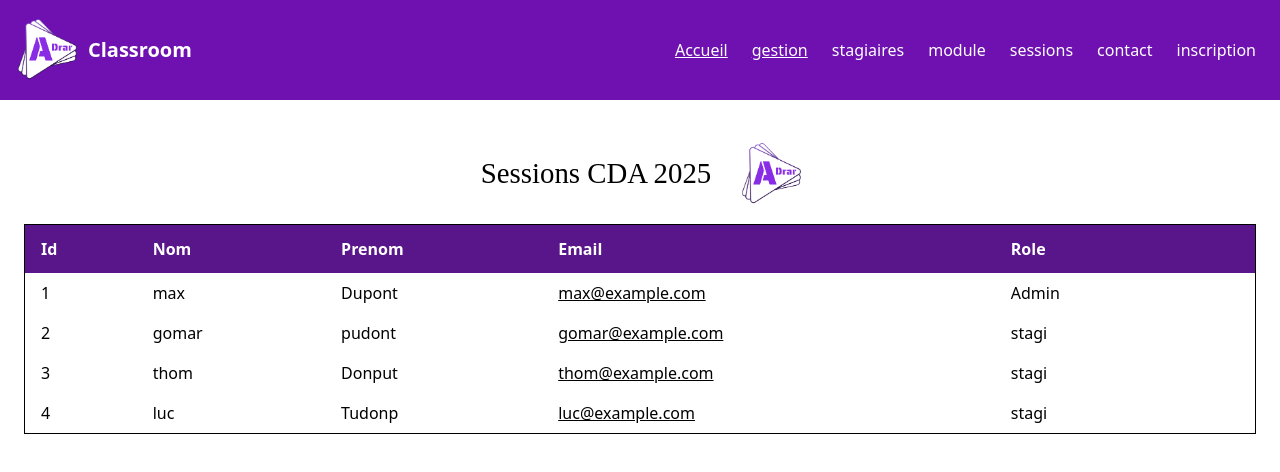
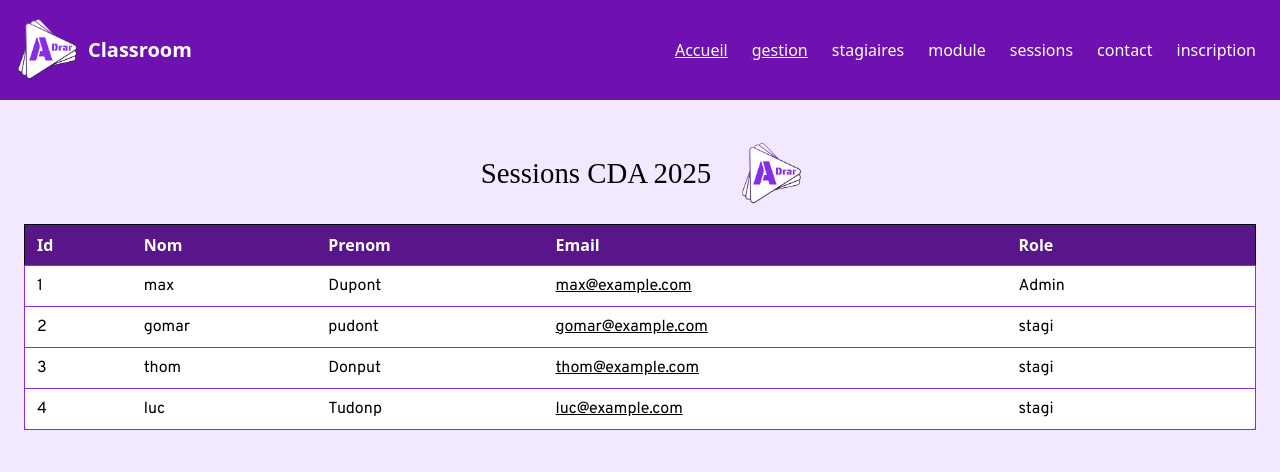
Before and after one commit to MaximeCloarec/Classroom, an Angular app in the folder classroom-frontend/: page /GestionAdmin in a window 1280 px wide. Shown: the top 472 px of the page. Built offline with nearby package versions, Linux system fonts and the light colour scheme; a web font is replaced by a local one.

Commit message:
fin de la page dashboard (ajout bouton image + mise en forme globale

```diff
--- a/classroom-frontend/src/app/pages/dashboard-ad/dashboard-ad.css
+++ b/classroom-frontend/src/app/pages/dashboard-ad/dashboard-ad.css
@@ -1,3 +1,11 @@
+
+
+
+.ligne_user_globale{
+    border:solid #892ce5 1px;
+    font-family:'Overpass', sans-serif;
+}
+
 .ligne_user{
     display: flex;
 }
@@ -7,6 +15,7 @@
     border: solid 3px #892ce5;
     border-radius: 10px;
     padding: 1vw;
+    margin: 2vw;
 }
 
 @media (max-width: 480px) {
@@ -15,7 +24,7 @@
     }
 }
 
-.boutton_enregistrer{
+.boutton_violet{
     font-family: 'Overpass', sans-serif;
     color: white;
     background-color: #892ce5;
@@ -23,7 +32,7 @@
     border-radius: 20px;
     padding: 0.5vh 3vw 0.5vh 3vw;
 }
-.boutton_enregistrer:hover{
+.boutton_violet:hover{
     font-family: 'Overpass', sans-serif;
     color: #892ce5;
     background-color: white;
--- a/classroom-frontend/src/app/pages/dashboard-ad/dashboard-ad.html
+++ b/classroom-frontend/src/app/pages/dashboard-ad/dashboard-ad.html
@@ -6,26 +6,26 @@
 
   <div class="overflow-x-auto">
     <div class="min-w-full max-w-500 m-auto">
-      <table class="min-w-full bg-white rounded-lg shadow-xl border">
+      <table class="min-w-full bg-white rounded-lg shadow-xl border ">
         <thead class="bg-purple-900 text-white">
           <tr>
-            <th class="py-3 px-2 md:px-4 text-left">Id</th>
-            <th class="py-3 px-2 md:px-4 text-left">Nom</th>
-            <th class="py-3 px-2 md:px-4 text-left">Prenom</th>
-            <th class="py-3 px-2 md:px-4 text-left hidden sm:table-cell">Email</th>
-            <th class="py-3 px-2 md:px-4 text-left">Role</th>
-            <th class="py-3 px-2 md:px-4"></th>
+            <th class="py-2 px-2 md:px-3 text-left">Id</th>
+            <th class="py-2 px-2 md:px-3 text-left">Nom</th>
+            <th class="py-2 px-2 md:px-3 text-left">Prenom</th>
+            <th class="py-2 px-2 md:px-3 text-left hidden sm:table-cell">Email</th>
+            <th class="py-2 px-2 md:px-3 text-left">Role</th>
+            <th class="py-2 px-2 md:px-3"></th>
           </tr>
         </thead>
-        <tbody>
+        <tbody >
           <ng-container *ngFor="let user of users; let i = index">
-            <tr class="hover:bg-gray-50 cursor-pointer" (click)="toggleDetails(i)">
-              <td class="py-2 px-2 md:px-4">{{ user.id }}</td>
-              <td class="py-2 px-2 md:px-4">{{ user.name }}</td>
-              <td class="py-2 px-2 md:px-4">{{ user.lastname }}</td>
-              <td class="py-2 px-2 md:px-4 underline hidden sm:table-cell">{{ user.email }}</td>
-              <td class="py-2 px-2 md:px-4">{{ user.role }}</td>
-              <td class="py-2 px-2 md:px-4"></td>
+            <tr class="ligne_user_globale" (click)="toggleDetails(i)">
+              <td class="py-2 px-2 md:px-3">{{ user.id }}</td>
+              <td class="py-2 px-2 md:px-3">{{ user.name }}</td>
+              <td class="py-2 px-2 md:px-3">{{ user.lastname }}</td>
+              <td class="py-2 px-2 md:px-3 underline hidden sm:table-cell">{{ user.email }}</td>
+              <td class="py-2 px-2 md:px-3">{{ user.role }}</td>
+              <td class="py-2 px-2 md:px-3"></td>
             </tr>
 
             <tr *ngIf="selectedIndex === i" class="shadow-xl border-r border-l bg-gray-200">
@@ -46,7 +46,7 @@
                       </div>
 
                       <div class="ligne_user flex">
-                        <p class="info_user w-20">Emai </p>
+                        <p class="info_user w-20">Email </p>
                         <input type="text" class="input flex-1" value="{{ user.email }}">
                       </div>
 
@@ -56,22 +56,25 @@
                       </div>
                     </div>
 
+                    <div class="flex-shrink-0">
+                    <img src={{user.img}} alt="Avatar" id="image_user">
+                  </div>
+
                     <div class="flex space-x-2">
-                      <button
-                        class="boutton_enregistrer">
+
+                      <button class="boutton_violet">
+                        Modifier Photo
+                      </button>
+
+                      <button class="boutton_violet">
                         Enregistrer
                       </button>
-                      <button
-                        class="boutton_supprimer"
-                        (click)="$event.stopPropagation(); deleteUser(user.id)">
+
+                      <button class="boutton_supprimer" (click)="$event.stopPropagation(); deleteUser(user.id)">
                         Supprimer
                       </button>
                     </div>
-                  </div>
 
-                  <div class="flex-shrink-0">
-                    <img src={{user.img}} alt="Avatar"
-                      id="image_user">
                   </div>
                 </div>
               </td>
--- a/classroom-frontend/src/styles.css
+++ b/classroom-frontend/src/styles.css
@@ -4,10 +4,15 @@
 
 @import "tailwindcss";
 
+body{
+    background-color: #F2E8FF ;
+}
+
 
 .shadow-purple {
-  box-shadow: 0px 0px 10px 3px rgba(144, 100, 248, 0.628);
+    box-shadow: 0px 0px 10px 3px rgba(144, 100, 248, 0.628);
 }
+
 .titre{
     font-family: 'Saira Stencil One', cursive;
     font-size: 2.5rem;
@@ -40,6 +45,12 @@
     margin: 2vh;
     border: solid 3px #892ce5;
     border-radius: 20px;
+    transition: all 0.3s ease;
+}
+.contenu:hover {
+    transform: translateY(-5px);
+    box-shadow: 0 12px 25px rgba(106, 13, 173, 0.25);
+    border-color: #8a2be2;
 }
 
 .info_user{
```
